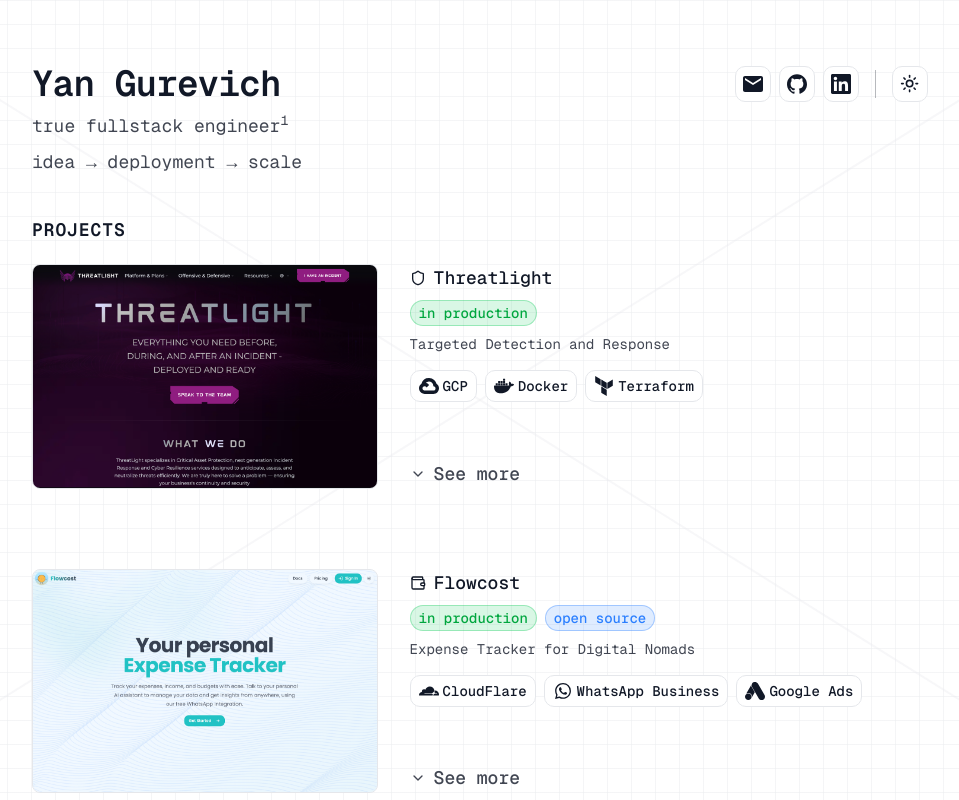
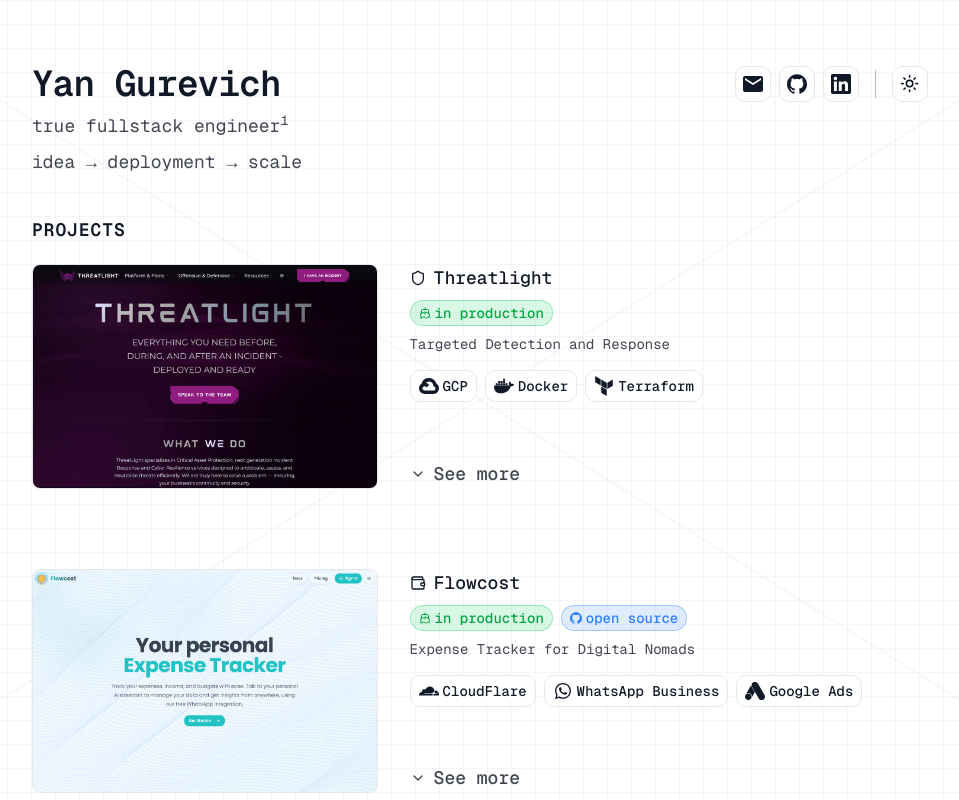
Before and after one commit to yan-vikng-dev/vikng-dev, a Next.js app: page / in a window 1280 px wide. Shown: the whole page, without its empty margins (160-1119 px from the left). Built offline with nearby package versions, Linux system fonts and the light colour scheme.

Commit message:
add sunset status

```diff
--- /dev/null
+++ b/src/components/icons/sunset-icon.tsx
@@ -0,0 +1,26 @@
+import type { SVGProps } from "react";
+
+export function SunsetIcon({ className, ...props }: SVGProps<SVGSVGElement>) {
+  return (
+    <svg
+      viewBox="0 0 24 24"
+      className={className}
+      fill="none"
+      stroke="currentColor"
+      strokeWidth={2}
+      strokeLinecap="round"
+      strokeLinejoin="round"
+      {...props}
+    >
+      <g transform="translate(0 -3)">
+        <path d="M12 10V8" />
+        <path d="m4.93 10.93 1.41 1.41" />
+        <path d="M2 18h2" />
+        <path d="M20 18h2" />
+        <path d="m19.07 10.93-1.41 1.41" />
+        <path d="M22 22H2" />
+        <path d="M16 18a4 4 0 0 0-8 0" />
+      </g>
+    </svg>
+  );
+}
--- a/src/components/project-list.tsx
+++ b/src/components/project-list.tsx
@@ -3,13 +3,40 @@
 import Image from "next/image";
 import Link from "next/link";
 import * as React from "react";
-import { ChevronDown, InfinityIcon } from "lucide-react";
+import { ChevronDown, Hammer, InfinityIcon, Ship } from "lucide-react";
+import { SiGithub } from "react-icons/si";
 import { Badge } from "@/components/ui/badge";
+import { SunsetIcon } from "@/components/icons/sunset-icon";
 import { TechnologyMarquee } from "@/components/technology-marquee";
 import { useInView } from "@/hooks/use-in-view";
 import { projects, type Project } from "@/data/projects";
 
 const MAX_MIRROR_DEPTH = 4;
+
+const STATUS_BADGES: Record<
+  Project["status"],
+  {
+    label: string;
+    className: string;
+    Icon: React.ComponentType<{ className?: string }>;
+  }
+> = {
+  "in production": {
+    label: "in production",
+    className: "gap-1 bg-green-500/15 text-green-600 border-green-500/30",
+    Icon: Ship,
+  },
+  "in development": {
+    label: "in development",
+    className: "gap-1 bg-amber-500/15 text-amber-700 border-amber-500/30",
+    Icon: Hammer,
+  },
+  sunset: {
+    label: "sunset",
+    className: "gap-1 bg-orange-500/15 text-orange-600 border-orange-500/30 dark:text-orange-400",
+    Icon: SunsetIcon,
+  },
+};
 
 // The vikng.dev card embeds the live home page, which embeds itself again, and
 // so on. Each level renders the page at the real viewport size then scales it
@@ -114,6 +141,8 @@
 };
 
 function ProjectItem({ project, priority, expanded, onToggle, index, depth }: ProjectItemProps) {
+  const statusBadge = STATUS_BADGES[project.status];
+  const StatusIcon = statusBadge.Icon;
   const { ref, inView } = useInView<HTMLLIElement>({ threshold: 0.25 });
   const [toggleLabel, setToggleLabel] = React.useState("more");
   const [togglePhase, setTogglePhase] = React.useState<"idle" | "erasing" | "typing">("idle");
@@ -138,7 +167,7 @@
     project.achievements.length > 0;
   const isIconTile = project.imageFit === "contain";
   const imageClassName = isIconTile
-    ? "object-contain drop-shadow-[0_10px_22px_rgba(2,6,23,0.18)] dark:drop-shadow-[0_10px_22px_rgba(0,0,0,0.55)] transition-opacity duration-300"
+    ? "object-contain transition-opacity duration-300"
     : "object-cover transition-opacity duration-300";
   const imageFrameClassName =
     project.imageFrameStyle === "glass"
@@ -279,18 +308,14 @@
           )}
         </div>
           <div className="flex flex-wrap items-center gap-2">
-            <Badge
-              className={
-                project.status === "in production"
-                  ? "bg-green-500/15 text-green-600 border-green-500/30"
-                  : "bg-amber-500/15 text-amber-700 border-amber-500/30"
-              }
-            >
-              {project.status}
+            <Badge className={statusBadge.className}>
+              <StatusIcon className="size-3 shrink-0" aria-hidden="true" />
+              {statusBadge.label}
             </Badge>
             {project.opensourceHref ? (
               <Link href={project.opensourceHref} target="_blank" rel="noreferrer">
-                <Badge className="bg-blue-500/15 text-blue-500 border-blue-500/35 hover:bg-blue-500/25 transition-colors cursor-pointer">
+                <Badge className="gap-1 bg-blue-500/15 text-blue-500 border-blue-500/35 hover:bg-blue-500/25 transition-colors cursor-pointer">
+                  <SiGithub className="size-3 shrink-0" aria-hidden="true" />
                   open source
                 </Badge>
               </Link>
--- a/src/data/projects.tsx
+++ b/src/data/projects.tsx
@@ -69,7 +69,7 @@
   href: string | null;
   opensourceHref?: string;
   description: string;
-  status: "in production" | "in development";
+  status: "in production" | "in development" | "sunset";
   imageFit?: "cover" | "contain";
   imageFrameStyle?: "default" | "glass";
   selfPreview?: boolean;
@@ -213,7 +213,7 @@
     title: "Grix Finance",
     href: "https://grix.finance",
     description: "Web3 Options Aggregator",
-    status: "in production",
+    status: "sunset",
     techHighlights: [
       { label: "React", icon: <SiReact className="size-5" /> },
       { label: "AWS", icon: <SiAmazon className="size-5" /> },
```
Also changed, not shown: public/tmp/sunset.svg (added).
